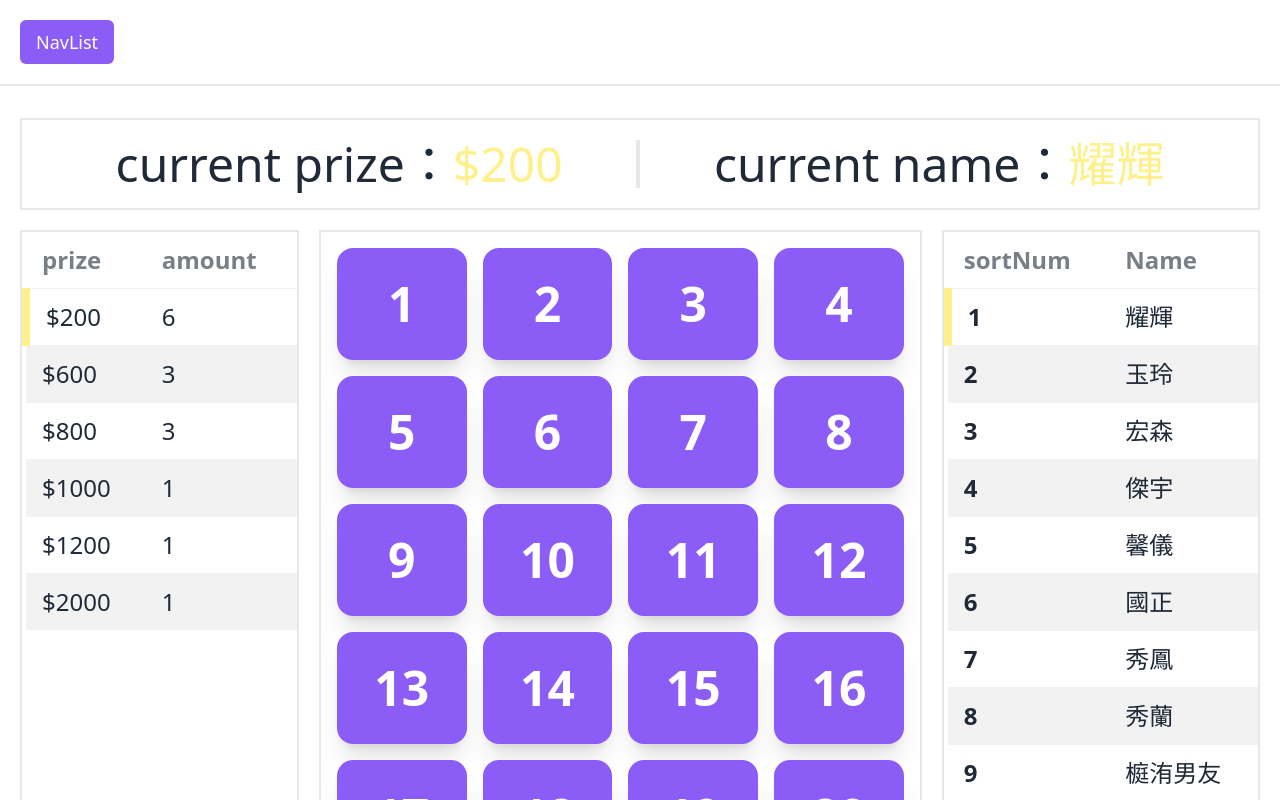
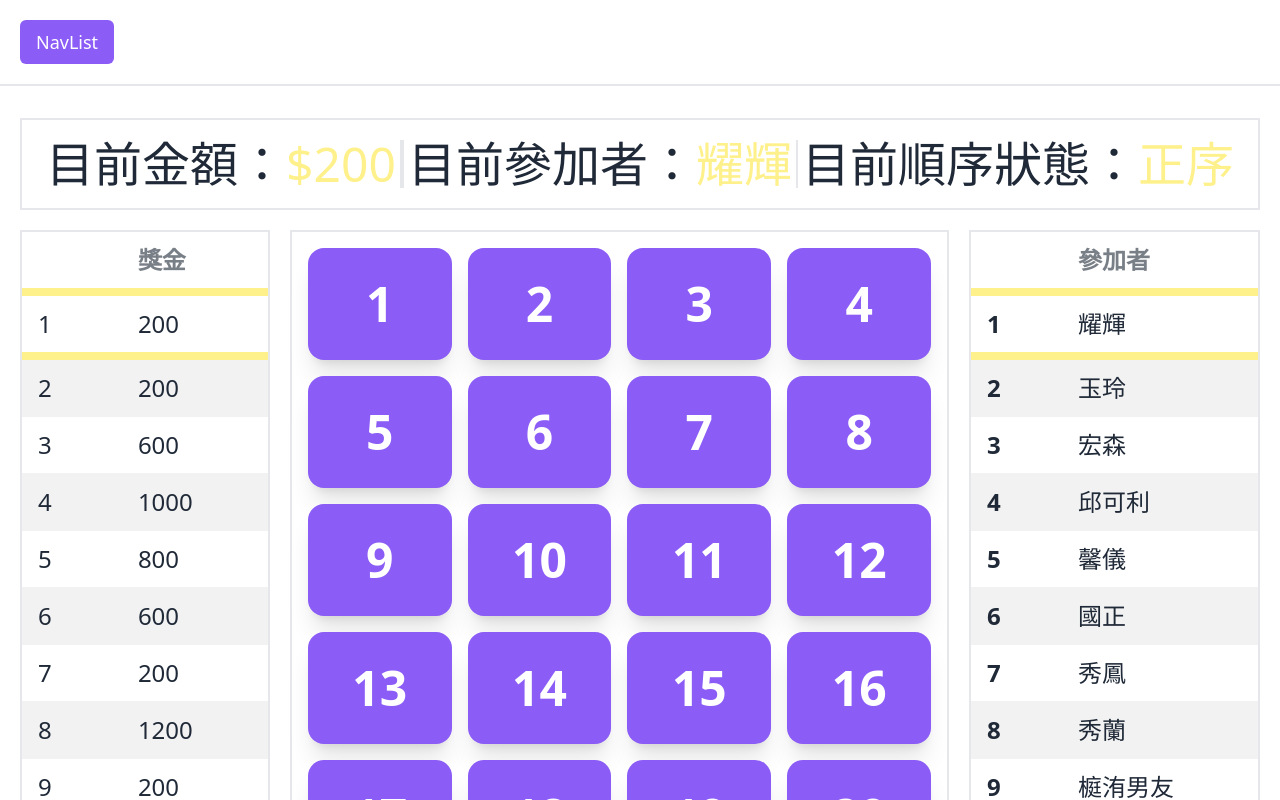
Before and after one commit to wenwei1121/2024-newYear, a Vue app: page /GameHome in a window 1280 px wide. Shown: the top 800 px of the page. Built offline with nearby package versions, Linux system fonts and the light colour scheme.

Commit message:
1. 調整遊戲邏輯與流程

```diff
--- a/package.json
+++ b/package.json
@@ -10,6 +10,7 @@
   },
   "dependencies": {
     "@headlessui/vue": "^1.7.17",
+    "@heroicons/vue": "^2.2.0",
     "pinia": "^2.1.7",
     "sweetalert2": "^11.10.5",
     "vue": "^3.3.11",
--- a/src/components/DisplayAward.vue
+++ b/src/components/DisplayAward.vue
@@ -4,21 +4,21 @@ import { useCurrentInfo } from "../store/index";
 
 const currentInfoStore = useCurrentInfo();
 
-const currentPrizeIndicatorStyle = (prize: number) => Number(currentInfoStore.currentPrize) === prize
-  ? 'border-s-8 border-yellow-200'
+const currentPrizeIndicatorStyle = (sortNum: number) => sortNum === currentInfoStore.currentPrizeNum
+  ? 'border-y-8 border-yellow-200'
   : '';
 
-const tableFields = ["prize", "amount"];
+const tableFields = ["", "獎金"];
 </script>
 
 <template>
     <common-table
       :fields="tableFields"
-      :data-list="Object.values(currentInfoStore.prizeInfoList)"
+      :data-list="currentInfoStore.prizeList"
     >
-      <template #default="{ data }">
-        <td class="text-2xl" :class="[currentPrizeIndicatorStyle(data.prize)]">${{ data.prize }}</td>
-        <td class="text-2xl">{{ data.amount }}</td>
+      <template #default="{ data, sortNum }">
+        <td class="text-2xl" :class="[currentPrizeIndicatorStyle(sortNum)]">{{ sortNum + 1 }}</td>
+        <td class="text-2xl" :class="[currentPrizeIndicatorStyle(sortNum)]">{{ data }}</td>
       </template>
     </common-table>
 </template>
--- a/src/components/DisplayCurrentInfo.vue
+++ b/src/components/DisplayCurrentInfo.vue
@@ -2,17 +2,20 @@
 import { storeToRefs } from "pinia";
 import { useCurrentInfo } from "../store/index";
 
-const { currentMember, currentPrize } = storeToRefs(useCurrentInfo());
+const { currentMember, currentPrize, isReverse } = storeToRefs(useCurrentInfo());
 </script>
 
 <template>
     <div class="p-5">
       <div class="flex">
         <div class="flex-auto border-e-2 text-center text-5xl">
-          <p>current prize：<span class="text-yellow-200">${{ currentPrize }}</span></p>
+          <p>目前金額：<span class="text-yellow-200">${{ currentPrize }}</span></p>
         </div>
         <div class="flex-auto border-s-2 text-center text-5xl">
-          <p>current name：<span class="text-yellow-200">{{ currentMember.name }}</span></p>
+          <p>目前參加者：<span class="text-yellow-200">{{ currentMember.name }}</span></p>
+        </div>
+        <div class="flex-auto border-s-2 text-center text-5xl">
+          <p>目前順序狀態：<span class="text-yellow-200">{{ isReverse ? "逆序" : "正序" }}</span></p>
         </div>
       </div>
     </div>
--- a/src/components/DisplayGame.vue
+++ b/src/components/DisplayGame.vue
@@ -1,69 +1,127 @@
 <script setup lang="ts">
 import { ref, onMounted } from "vue";
 import { storeToRefs } from "pinia";
+import {
+  CheckIcon,
+  XMarkIcon,
+  NoSymbolIcon,
+  ArrowUturnUpIcon,
+  PlusIcon,
+  UserIcon
+} from "@heroicons/vue/24/solid";
 import { useCurrentInfo } from "../store/index";
 import { useUtils } from "../composables/useUtils";
-import { useAlerts } from "../composables/useAlerts"
+import { useAlerts } from "../composables/useAlerts";
 
 const currentInfoStore = useCurrentInfo();
-const { currentMember, members, currentPrize } = storeToRefs(currentInfoStore);
+const {
+  isReverse,
+  currentMember,
+  membersLength,
+  currentPrize,
+} = storeToRefs(currentInfoStore);
 const {
   nextPrize,
   nextMember,
-  randomSortMember,
-  removeGainCurrentPrizeMember
+  removeGainCurrentPrizeMember,
 } = currentInfoStore;
 
 const { getRandomNum } = useUtils();
 const { checkAlert } = useAlerts();
 
+
 type CardItem = {
-  text: "中" | "無"
+  text: "Won" | "Nothing" | "Reverse" | "Stop" | "Again" | "Help"
   show: boolean
 }
+
 const chooseCardItems = ref([] as CardItem[]);
+
+const initChooseCardItems = () => {
+  chooseCardItems.value = [];
+  for (let i = 1; i <= membersLength.value * 2; i++) {
+    chooseCardItems.value.push({ text: "Nothing", show: false });
+  }
+}
+
+const randomWonCard = () => {
+  chooseCardItems.value[getRandomNum(membersLength.value * 2)].text = "Won";
+};
+
+const randomPushCardKind = (cardText: CardItem["text"]) => {
+  if (cardText === "Won" || cardText === "Nothing") return;
+
+  const cardItem: CardItem = {
+    text: cardText,
+    show: false,
+  };
+
+  // 加 1 是因為也可以塞最後一個
+  chooseCardItems.value.splice(getRandomNum(chooseCardItems.value.length + 1), 0, cardItem);
+}
+
+const refreshChooseCardItems = () => {
+  initChooseCardItems();
+  randomWonCard();
+  randomPushCardKind("Reverse");
+  randomPushCardKind("Stop");
+  randomPushCardKind("Again");
+  randomPushCardKind("Help");
+}
 
 onMounted(() => {
   refreshChooseCardItems();
 })
 
 const showCardItem = async (cardItem: CardItem) => {
+  if (cardItem.show) return;
+
   const res = await checkAlert("確定要選擇這個嗎?");
   if (!res) return;
 
   cardItem.show = true;
 
-  if (cardItem.text === "中") {
+  if (cardItem.text === "Won") {
     await checkAlert(
       `恭喜 ${currentMember.value.name} 中 $${currentPrize.value} !`,
       { showCancelButton: false }
     );
 
     removeGainCurrentPrizeMember();
-    randomSortMember();
     nextPrize();
-
     refreshChooseCardItems();
     return;
+  }
+
+  if (cardItem.text === "Reverse") {
+    isReverse.value = !isReverse.value;
+    await checkAlert("順序倒轉");
+  }
+
+  if (cardItem.text === "Stop") {
+    nextMember();
+    await checkAlert("下一位玩家暫停翻牌一次");
+  }
+
+  if (cardItem.text === "Again") {
+    await checkAlert("再翻牌一次")
+    return;
+  }
+
+  if (cardItem.text === "Help") {
+    await checkAlert("由關主來幫你翻牌!");
   }
 
   nextMember();
 }
 
-const refreshChooseCardItems = () => {
-  initChooseCardItems();
-  randomChange();
-}
-
-const initChooseCardItems = () => {
-  chooseCardItems.value = [];
-  for (let i = 1; i <= members.value.length * 2; i++) {
-    chooseCardItems.value.push({ text: "無", show: false });
-  }
-}
-
-const randomChange = () => {
-  chooseCardItems.value[getRandomNum(members.value.length * 2)].text = "中";
+const cardIconSurface = {
+  "Won": CheckIcon,
+  "Nothing": XMarkIcon,
+  "Reverse": ArrowUturnUpIcon,
+  "Stop": NoSymbolIcon,
+  "Again": PlusIcon,
+  "Help": UserIcon
 };
 </script>
 
@@ -78,9 +136,14 @@ const randomChange = () => {
         <div class="card-body">
           <p
             class="card-title justify-center h-full text-5xl"
-            :class="[item.show ? (item.text === '中' ? 'text-red-500' : '') : 'text-white']"
+            :class="[item.show ? (item.text === 'Won' ? 'text-green-500' : 'text-violet-500') : 'text-white']"
           >
-            {{ item.show ? item.text : _index + 1 }}
+            <span v-if="item.show">
+              <component :is="cardIconSurface[item.text]" class="w-14 h-14"></component>
+            </span>
+            <span v-else>
+              {{ _index + 1 }}
+            </span>
           </p>
         </div>
       </div>
--- a/src/components/DisplayMemberSort.vue
+++ b/src/components/DisplayMemberSort.vue
@@ -7,9 +7,11 @@ import { useCurrentInfo } from "../store/index";
 const currentInfoStore = useCurrentInfo();
 const { currentNum, members } = storeToRefs(currentInfoStore);
 
-const tableFields = ["sortNum", "Name"];
+const tableFields = ["", "參加者"];
 
-const currentMemberIndicatorStyle = (sortNum: number) => currentNum.value === sortNum ? 'border-s-8 border-yellow-200': '';
+const currentMemberIndicatorStyle = (sortNum: number) => currentNum.value === sortNum
+  ? 'border-y-8 border-yellow-200'
+  : '';
 
 onMounted(() => {
   currentInfoStore.randomSortMember();
@@ -20,7 +22,7 @@ onMounted(() => {
   <common-table :fields="tableFields" :dataList="members">
     <template #default="{ data, sortNum }">
       <th class="text-2xl" :class="[currentMemberIndicatorStyle(sortNum)]">{{ sortNum + 1 }}</th>
-      <td class="text-2xl">{{ data.name }}</td>
+      <td class="text-2xl" :class="[currentMemberIndicatorStyle(sortNum)]">{{ data.name }}</td>
     </template>
   </common-table>
 </template>
--- a/src/store/index.ts
+++ b/src/store/index.ts
@@ -6,11 +6,16 @@ export const useCurrentInfo = defineStore("currentInfo", () => {
 
   const { getRandomNum } = useUtils();
 
+  const isReverse = ref(false);
+
   const currentNum = ref(0);
 
   const nextMember = () => {
-    currentNum.value += 1;
-    if (!members.value[currentNum.value]) {
+    currentNum.value = isReverse.value ? currentNum.value - 1 : currentNum.value + 1;
+    if (currentNum.value < 0) {
+      currentNum.value = membersLength.value - 1
+    }
+    if (currentNum.value >= membersLength.value) {
       initCurrentNum();
     }
   }
@@ -23,8 +28,6 @@ export const useCurrentInfo = defineStore("currentInfo", () => {
     id: number
     name: string
   }
-
-  const currentMember = computed(() => members.value[currentNum.value]);
 
   const members = ref<Member[]>([
     { id: 1, name: "宏森" },
@@ -40,9 +43,13 @@ export const useCurrentInfo = defineStore("currentInfo", () => {
     { id: 11, name: "榳洧" },
     { id: 12, name: "榳洧男友" },
     { id: 13, name: "寧" },
-    { id: 14, name: "寧男友" },
-    { id: 15, name: "傑宇" },
+    { id: 14, name: "傑宇" },
+    { id: 15, name: "邱可利" }
   ]);
+
+  const membersLength = computed(() => members.value.length);
+
+  const currentMember = computed(() => members.value[currentNum.value]);
 
   const randomSortMember = () => {
     const newMember: Member[] = [];
@@ -57,45 +64,51 @@ export const useCurrentInfo = defineStore("currentInfo", () => {
   };
 
   const removeGainCurrentPrizeMember = () => {
-    members.value.splice(currentNum.value, 1)
+    const test = currentNum.value;
+    if (currentNum.value === membersLength.value - 1) {
+      nextMember();
+    }
+    members.value.splice(test, 1)
   }
-
-  //
 
   const currentPrizeNum = ref(0);
 
   const currentPrize = computed(() => prizeList[currentPrizeNum.value]);
 
   const prizeList = [
-    "200", "200", "200", "200", "200", "200", "600", "600", "600", "800", "800", "800", "1000", "1200", "2000"
+    200,
+    200,
+    600,
+    1000,
+    800,
+    600,
+    200,
+    1200,
+    200,
+    600,
+    800,
+    1600,
+    800,
+    200,
+    2000,
   ];
 
-  const prizeInfoList = prizeList.reduce((acc, cur) => {
-    if (!acc[cur]) {
-      acc[cur] = {
-        prize: Number(cur),
-        amount: 0
-      }
-    }
-
-    acc[cur].amount += 1;
-    return acc;
-  }, {} as { [key: string]: { prize: number, amount: number } });
-
   const nextPrize = () => {
-    initCurrentNum();
     currentPrizeNum.value++
   }
 
   return {
+    isReverse,
     currentNum,
+    prizeList,
+    currentPrizeNum,
     nextPrize,
     nextMember,
+    members,
+    membersLength,
     currentMember,
-    members,
     randomSortMember,
     removeGainCurrentPrizeMember,
     currentPrize,
-    prizeInfoList
   }
 });
```
Also changed, not shown: 1 other file (tests, documents, lock files or other folders).
